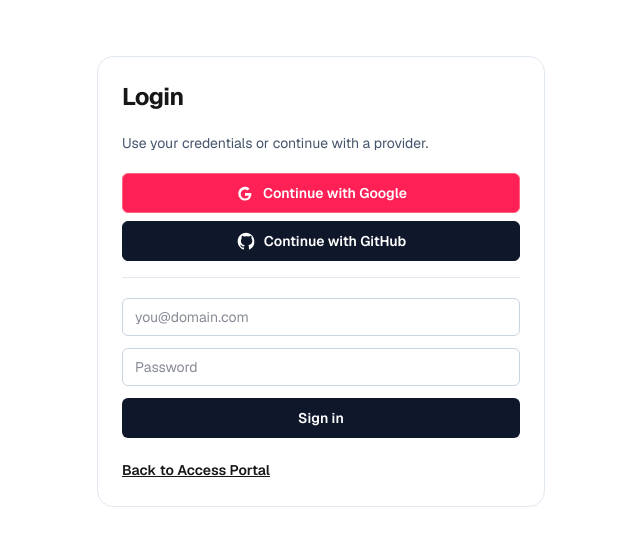
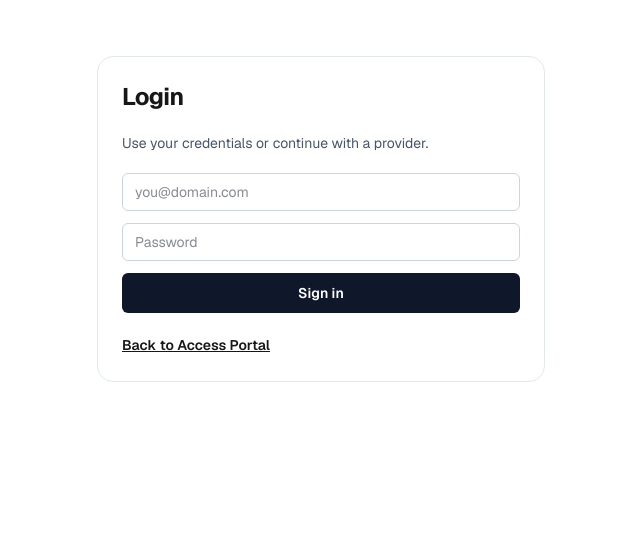
Before and after one commit to arcademan21/cpp-fast-config-web, a Next.js app: page /login in a window 1280 px wide. Shown: the top 546 px of the page, without its empty margins (319-959 px from the left). Built offline with nearby package versions, Linux system fonts and the light colour scheme.

Commit message:
hide social auth buttons in login and register

```diff
--- a/src/app/login/page.tsx
+++ b/src/app/login/page.tsx
@@ -47,39 +47,6 @@ export default function LoginPage() {
           {t.loginForm.subtitle}
         </p>
 
-        <div className="space-y-2 border-b border-slate-200 pb-4 dark:border-slate-800">
-          <button
-            type="button"
-            onClick={() => signIn("google", { callbackUrl: "/dashboard" })}
-            className="inline-flex h-10 w-full items-center justify-center gap-2 rounded-md border border-rose-400 bg-rose-500 px-4 text-sm font-semibold text-white transition hover:bg-rose-400 dark:border-rose-500 dark:bg-rose-600 dark:text-white dark:hover:bg-rose-500"
-          >
-            <svg
-              aria-hidden="true"
-              viewBox="0 0 24 24"
-              className="h-5 w-5 text-white"
-              fill="currentColor"
-            >
-              <path d="M12 11.9v3.3h4.7c-.2 1.1-1.3 3.3-4.7 3.3-2.8 0-5.2-2.4-5.2-5.4s2.4-5.4 5.2-5.4c1.6 0 2.6.7 3.2 1.3l2.2-2.1C15.9 5.4 14.1 4.6 12 4.6 7.6 4.6 4 8.3 4 12.8S7.6 21 12 21c6.9 0 8-6.5 7.6-9.1H12Z" />
-            </svg>
-            {t.loginForm.google}
-          </button>
-          <button
-            type="button"
-            onClick={() => signIn("github", { callbackUrl: "/dashboard" })}
-            className="inline-flex h-10 w-full items-center justify-center gap-2 rounded-md border border-slate-900 bg-slate-900 px-4 text-sm font-semibold text-white transition hover:bg-black dark:border-slate-100 dark:bg-slate-100 dark:text-slate-900 dark:hover:bg-white"
-          >
-            <svg
-              aria-hidden="true"
-              viewBox="0 0 24 24"
-              className="h-5 w-5"
-              fill="currentColor"
-            >
-              <path d="M12 2C6.5 2 2 6.6 2 12.3c0 4.6 2.9 8.5 6.9 9.8.5.1.7-.2.7-.5v-1.8c-2.8.6-3.4-1.2-3.4-1.2-.5-1.2-1.1-1.6-1.1-1.6-.9-.6.1-.6.1-.6 1 .1 1.6 1 1.6 1 .9 1.6 2.4 1.1 3 .8.1-.7.4-1.1.7-1.4-2.2-.3-4.6-1.1-4.6-5.2 0-1.2.4-2.2 1-3-.1-.3-.4-1.4.1-2.9 0 0 .9-.3 3 .9a10 10 0 0 1 5.4 0c2.1-1.2 3-.9 3-.9.5 1.5.2 2.6.1 2.9.7.8 1 1.8 1 3 0 4.1-2.4 4.9-4.7 5.2.4.3.7 1 .7 2v2.9c0 .3.2.6.7.5A10.4 10.4 0 0 0 22 12.3C22 6.6 17.5 2 12 2Z" />
-            </svg>
-            {t.loginForm.github}
-          </button>
-        </div>
-
         <form className="space-y-3" onSubmit={onSubmit}>
           <input
             type="email"
--- a/src/app/register/page.tsx
+++ b/src/app/register/page.tsx
@@ -2,7 +2,6 @@
 
 import Link from "next/link";
 import { FormEvent, useState } from "react";
-import { signIn } from "next-auth/react";
 import { callBackendProxy } from "@/lib/proxy-client";
 import { useI18n } from "@/components/i18n-provider";
 
@@ -52,39 +51,6 @@ export default function RegisterPage() {
           {t.registerForm.subtitle}
         </p>
 
-        <div className="space-y-2 border-b border-slate-200 pb-4 dark:border-slate-800">
-          <button
-            type="button"
-            onClick={() => signIn("google", { callbackUrl: "/dashboard" })}
-            className="inline-flex h-10 w-full items-center justify-center gap-2 rounded-md border border-rose-400 bg-rose-500 px-4 text-sm font-semibold text-white transition hover:bg-rose-400 dark:border-rose-500 dark:bg-rose-600 dark:text-white dark:hover:bg-rose-500"
-          >
-            <svg
-              aria-hidden="true"
-              viewBox="0 0 24 24"
-              className="h-5 w-5 text-white"
-              fill="currentColor"
-            >
-              <path d="M12 11.9v3.3h4.7c-.2 1.1-1.3 3.3-4.7 3.3-2.8 0-5.2-2.4-5.2-5.4s2.4-5.4 5.2-5.4c1.6 0 2.6.7 3.2 1.3l2.2-2.1C15.9 5.4 14.1 4.6 12 4.6 7.6 4.6 4 8.3 4 12.8S7.6 21 12 21c6.9 0 8-6.5 7.6-9.1H12Z" />
-            </svg>
-            {t.registerForm.google}
-          </button>
-          <button
-            type="button"
-            onClick={() => signIn("github", { callbackUrl: "/dashboard" })}
-            className="inline-flex h-10 w-full items-center justify-center gap-2 rounded-md border border-slate-900 bg-slate-900 px-4 text-sm font-semibold text-white transition hover:bg-black dark:border-slate-100 dark:bg-slate-100 dark:text-slate-900 dark:hover:bg-white"
-          >
-            <svg
-              aria-hidden="true"
-              viewBox="0 0 24 24"
-              className="h-5 w-5"
-              fill="currentColor"
-            >
-              <path d="M12 2C6.5 2 2 6.6 2 12.3c0 4.6 2.9 8.5 6.9 9.8.5.1.7-.2.7-.5v-1.8c-2.8.6-3.4-1.2-3.4-1.2-.5-1.2-1.1-1.6-1.1-1.6-.9-.6.1-.6.1-.6 1 .1 1.6 1 1.6 1 .9 1.6 2.4 1.1 3 .8.1-.7.4-1.1.7-1.4-2.2-.3-4.6-1.1-4.6-5.2 0-1.2.4-2.2 1-3-.1-.3-.4-1.4.1-2.9 0 0 .9-.3 3 .9a10 10 0 0 1 5.4 0c2.1-1.2 3-.9 3-.9.5 1.5.2 2.6.1 2.9.7.8 1 1.8 1 3 0 4.1-2.4 4.9-4.7 5.2.4.3.7 1 .7 2v2.9c0 .3.2.6.7.5A10.4 10.4 0 0 0 22 12.3C22 6.6 17.5 2 12 2Z" />
-            </svg>
-            {t.registerForm.github}
-          </button>
-        </div>
-
         <form className="space-y-3" onSubmit={onSubmit}>
           <input
             type="text"
```
